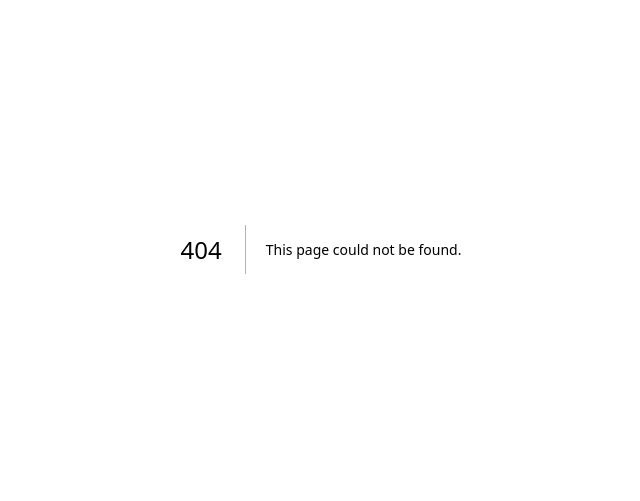
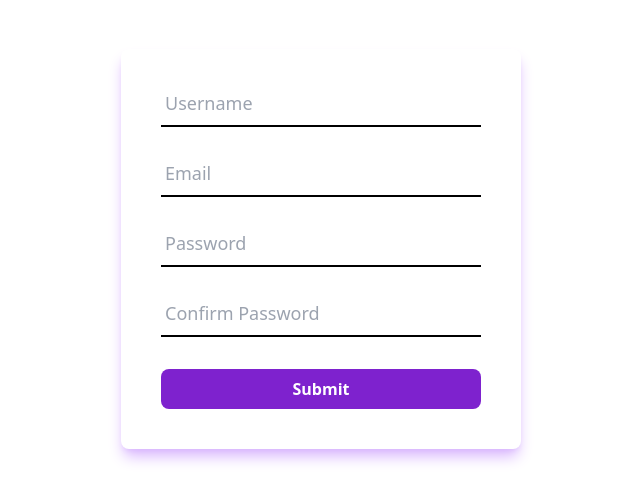
Before and after one commit to RoshanRv/REST-API, a Next.js app in the folder client/: page /auth/register in a window 1280 px wide. Before the commit this address had no page. Shown: the part 151-652 px from the top of the page, without its empty margins (319-959 px from the left). Built offline with nearby package versions, Linux system fonts and the light colour scheme.

Commit message:
register page created

```diff
--- /dev/null
+++ b/client/pages/auth/register.tsx
@@ -0,0 +1,114 @@
+import { useForm } from "react-hook-form"
+import { object, string, TypeOf } from "zod"
+import { zodResolver } from "@hookform/resolvers/zod"
+
+const UserSchema = object({
+    username: string().min(1, "Username Is Required"),
+    password: string().min(6, "Too Short!!!"),
+    passwordConfirmation: string().min(1, "Password Is Required"),
+    email: string().email("Invalid Email").min(1, "Email Is Required"),
+}).refine((data) => data.password == data.passwordConfirmation, {
+    message: "Password Doesn't Match",
+    path: ["passwordConfirmation"],
+})
+
+type UserInput = TypeOf<typeof UserSchema>
+
+const register = () => {
+    const {
+        register,
+        formState: { errors },
+        handleSubmit,
+    } = useForm<UserInput>({ resolver: zodResolver(UserSchema) })
+
+    const onSubmit = (values: UserInput) => {
+        console.log(values)
+    }
+
+    return (
+        <div className="flex justify-center items-center min-h-screen">
+            <form className="bg-white p-10 rounded-lg shadow-lg shadow-purple-300 w-max flex flex-col gap-y-8">
+                <div className="relative ">
+                    <input
+                        required
+                        type={"text"}
+                        {...register("username")}
+                        className=" p-1 border-b-2 focus:border-purple-700 border-black text-lg outline-0 peer placeholder:text-transparent bg-transparent w-80"
+                        placeholder="name"
+                    />
+                    <label className="text-gray-400 text-sm absolute left-1 transition-all -top-5 peer-placeholder-shown:top-0 peer-focus:text-purple-700 peer-placeholder-shown:text-lg select-none pointer-events-none peer-focus:-top-5 peer-focus:text-sm">
+                        Username
+                    </label>
+                    {errors.username && (
+                        <p className="py-2 text-red-500">
+                            {errors.username.message as string}
+                        </p>
+                    )}
+                </div>
+
+                <div className="relative ">
+                    <input
+                        required
+                        type={"email"}
+                        {...register("email")}
+                        className=" p-1 border-b-2 focus:border-purple-700 border-black text-lg outline-0 peer placeholder:text-transparent bg-transparent w-80"
+                        placeholder="name"
+                    />
+                    <label className="text-gray-400 text-sm absolute left-1 transition-all -top-5 peer-placeholder-shown:top-0 peer-focus:text-purple-700 peer-placeholder-shown:text-lg select-none pointer-events-none peer-focus:-top-5 peer-focus:text-sm">
+                        Email
+                    </label>
+                    {errors.email && (
+                        <p className="py-2 text-red-500">
+                            {errors.email.message as string}
+                        </p>
+                    )}
+                </div>
+
+                <div className="relative ">
+                    <input
+                        required
+                        type={"password"}
+                        {...register("password")}
+                        className=" p-1 border-b-2 focus:border-purple-700 border-black text-lg outline-0 peer placeholder:text-transparent bg-transparent w-80"
+                        placeholder="name"
+                    />
+                    <label className="text-gray-400 text-sm absolute left-1 transition-all -top-5 peer-placeholder-shown:top-0 peer-focus:text-purple-700 peer-placeholder-shown:text-lg select-none pointer-events-none peer-focus:-top-5 peer-focus:text-sm">
+                        Password
+                    </label>
+                    {errors.password && (
+                        <p className="py-2 text-red-500">
+                            {errors.password.message as string}
+                        </p>
+                    )}
+                </div>
+
+                <div className="relative ">
+                    <input
+                        required
+                        type={"password"}
+                        {...register("passwordConfirmation")}
+                        className=" p-1 border-b-2 focus:border-purple-700 border-black text-lg outline-0 peer placeholder:text-transparent bg-transparent w-80"
+                        placeholder="name"
+                    />
+                    <label className="text-gray-400 text-sm absolute left-1 transition-all -top-5 peer-placeholder-shown:top-0 peer-focus:text-purple-700 peer-placeholder-shown:text-lg select-none pointer-events-none peer-focus:-top-5 peer-focus:text-sm">
+                        Confirm Password
+                    </label>
+                    {errors.passwordConfirmation && (
+                        <p className="py-2 text-red-500">
+                            {errors.passwordConfirmation.message as string}
+                        </p>
+                    )}
+                </div>
+
+                <button
+                    onClick={handleSubmit(onSubmit)}
+                    className="w-full py-2 text-white bg-purple-700 rounded-lg capitalize font-semibold cursor-pointer"
+                >
+                    Submit
+                </button>
+            </form>
+        </div>
+    )
+}
+
+export default register
```
